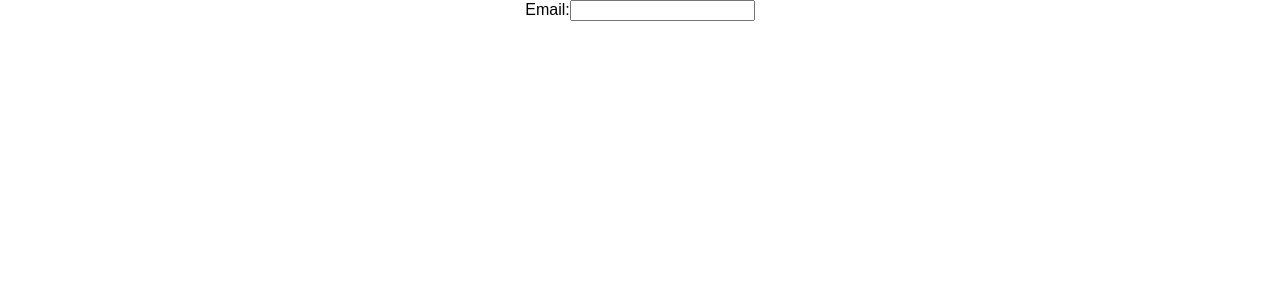
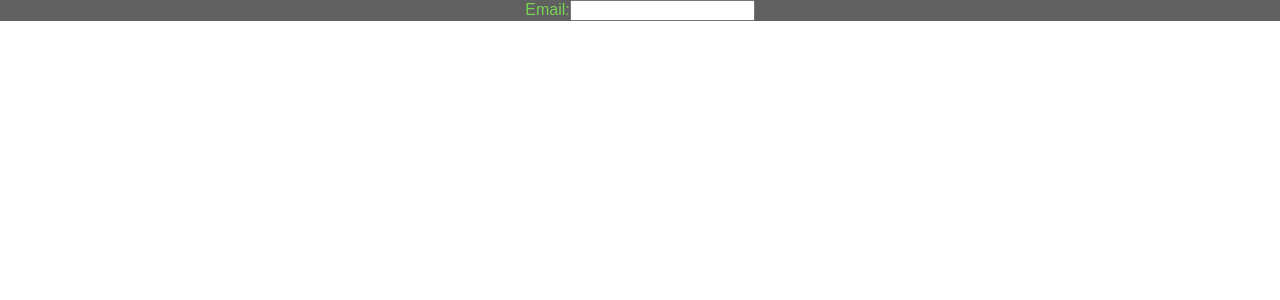
Before and after one commit to lmwright6/newuserpage, a React (Create React App) app: page / in a window 1280 px wide. Shown: the top 300 px of the page. Built offline with nearby package versions, Linux system fonts and the light colour scheme.

Commit message:
TylerTest: Change text color

```diff
--- a/src/App.css
+++ b/src/App.css
@@ -1,5 +1,7 @@
 .App {
   text-align: center;
+  background: #606060;
+  -webkit-text-fill-color: #77D353;
 }
 
 .App-logo {
```
